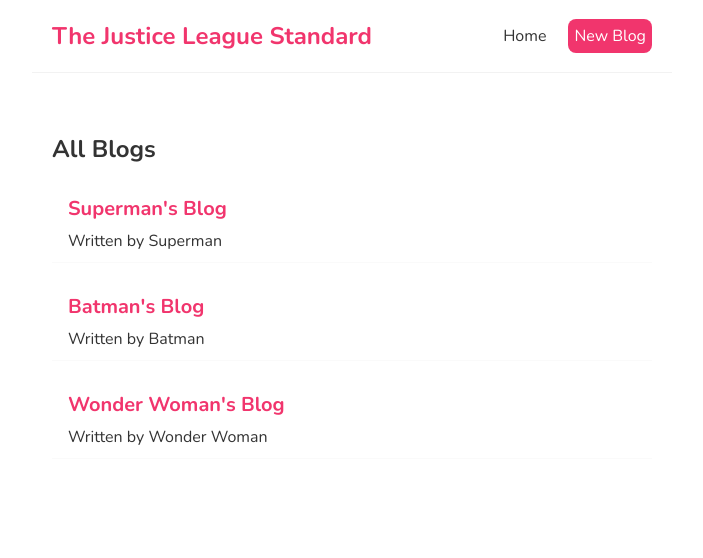
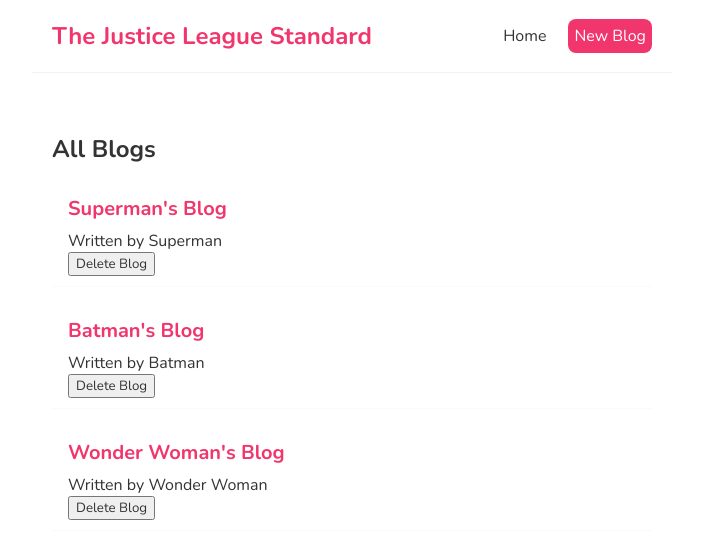
Before and after one commit to nvsmith/full-modern-react, a React (Create React App) app: page / in a window 1280 px wide. Shown: the top 558 px of the page, without its empty margins (288-991 px from the left). Built offline with nearby package versions, Linux system fonts and the light colour scheme; the HTML template or start-up script is replaced by a standard one.

Commit message:
Add function to delete individual blog posts and pass as a prop to the BlogList component.

```diff
--- a/src/BlogList.js
+++ b/src/BlogList.js
@@ -2,6 +2,7 @@
     // Props data passed in from Home.js
     const blogs = props.blogsProp;
     const title = props.titleProp;
+    const handleDelete = props.handleDeleteProp;
 
     return (
         <div className="blog-list">
@@ -10,6 +11,9 @@
                 <div className="blog-preview" key={blog.id}>
                     <h2>{blog.title}</h2>
                     <p>Written by {blog.author}</p>
+                    <button onClick={() => handleDelete(blog.id)}>
+                        Delete Blog
+                    </button>
                 </div>
             ))}
         </div>
--- a/src/Home.js
+++ b/src/Home.js
@@ -25,10 +25,19 @@
         },
     ]);
 
+    const handleDelete = (id) => {
+        const newBlogs = blogs.filter((blog) => blog.id != id);
+        setBlogs(newBlogs);
+    };
+
     return (
         <div className="home">
             {/* Props to make blogs data available to BlogList.js component */}
-            <BlogList blogsProp={blogs} titleProp="All Blogs" />
+            <BlogList
+                blogsProp={blogs}
+                titleProp="All Blogs"
+                handleDeleteProp={handleDelete}
+            />
         </div>
     );
 };
```
